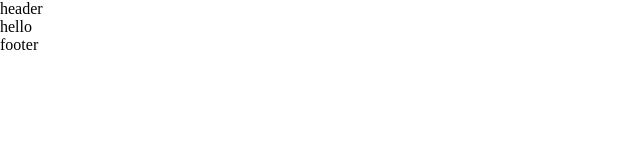
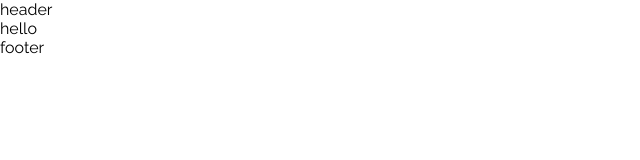
Before and after one commit to sweava/landing_page, a Next.js app: page / in a window 1280 px wide. Shown: the top 160 px of the page, without its empty margins (0-640 px from the left). Built offline with nearby package versions, Linux system fonts and the light colour scheme.

Commit message:
feat(config): create a theme
- use styled-components to create a global theme
- add google fonts to the page

```diff
--- a/pages/_app.tsx
+++ b/pages/_app.tsx
@@ -1,34 +1,21 @@
 import type { AppProps } from "next/app";
 import { createGlobalStyle, ThemeProvider } from "styled-components";
+import { defaultTheme } from "../theme";
 
 const GlobalStyle = createGlobalStyle`
   body {
     margin: 0;
     padding: 0;
     box-sizing: border-box;
+    font-family: 'Raleway', sans-serif;
   }
 `;
-
-const theme = {
-  colors: {
-    powderWhite: "#FFFDF9",
-    persianGreen: "#06B49A",
-    lightBlue: "#AFDBD2",
-    onyx: "#36313D",
-  },
-  fonts: ["sans-serif", "Roboto"],
-  fontSizes: {
-    small: "1em",
-    medium: "2em",
-    large: "3em",
-  },
-};
 
 function MyApp({ Component, pageProps }: AppProps) {
   return (
     <>
       <GlobalStyle />
-      <ThemeProvider theme={theme}>
+      <ThemeProvider theme={defaultTheme}>
         <Component {...pageProps} />
       </ThemeProvider>
     </>
--- a/pages/_document.tsx
+++ b/pages/_document.tsx
@@ -30,7 +30,18 @@ export default class MyDocument extends Document {
   render() {
     return (
       <Html>
-        <Head />
+        <Head>
+          <link rel="preconnect" href="https://fonts.googleapis.com" />
+          <link
+            rel="preconnect"
+            href="https://fonts.gstatic.com"
+            crossOrigin="true"
+          />
+          <link
+            href="https://fonts.googleapis.com/css2?family=Raleway:wght@100;200;300;400;500;600;700;800;900&display=swap"
+            rel="stylesheet"
+          />
+        </Head>
         <body>
           <Main />
           <NextScript />
--- /dev/null
+++ b/theme.ts
@@ -0,0 +1,31 @@
+import { DefaultTheme } from "styled-components";
+
+const defaultTheme: DefaultTheme = {
+  colors: {
+    primary: "#FFFFFF",
+    secondary: "#5956E9",
+    bgPrimary: "#FAB8C3",
+    bgSecondary: "#FFDC5F",
+    bgAlt:
+      "linear-gradient(72.77deg, #EDEEF6 11.72%, rgba(237, 238, 246, 0) 98.52%)",
+    text: "#000000",
+  },
+  fonts: {
+    primary: "'Raleway', sans-serif",
+  },
+  spacing: {
+    bodyMargin: "11rem",
+    navMargin: "11rem",
+    mobileMargin: "1.875rem",
+    btnBorderRadius: "0.625rem",
+    borderRadius: "3.125rem",
+  },
+  breakPoints: {
+    isMobile: "650px",
+    isSmallMobile: "500px",
+    isTablet: "900px",
+    isDesktop: "1280px",
+  },
+};
+
+export { defaultTheme };
```
Also changed, not shown: styled.d.ts (+22 -8 lines).
